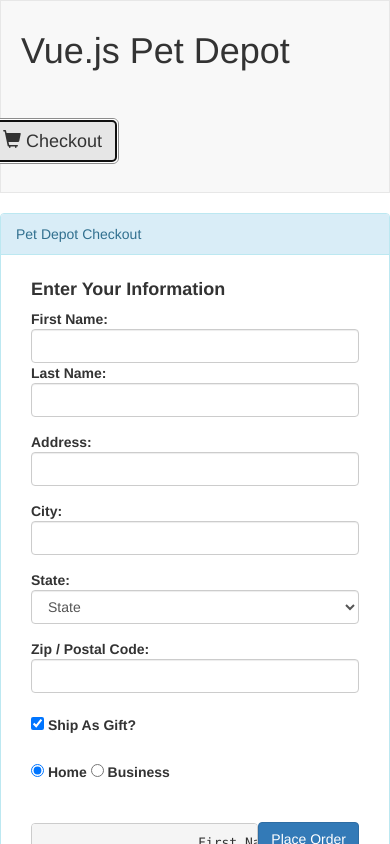
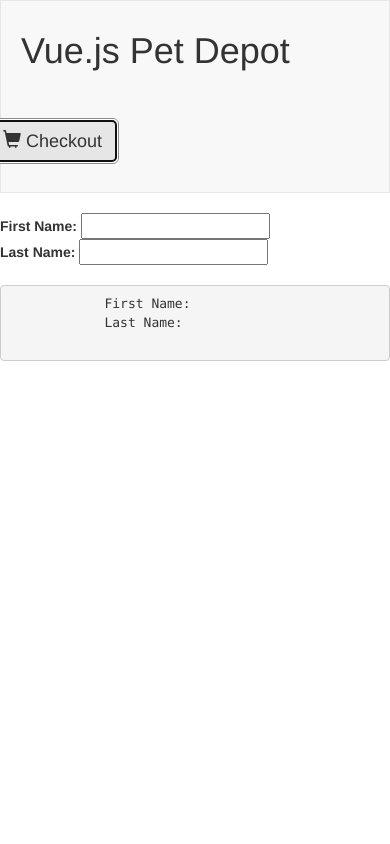
Before and after one commit to Legellon/legellon.github.io, a plain HTML site: page index.html in a window 390 px wide. Both pictures are taken after a click on the button "Checkout". Shown: the top 844 px of the page. Drawn offline with nearby package versions, Linux system fonts and the light colour scheme.

Commit message:
Update index.html

```diff
--- a/index.html
+++ b/index.html
@@ -1,16 +1,19 @@
+<html>
 
-<html>
 <head>
   <title>Vue.js Pet Depot</title>
   <script src="https://unpkg.com/vue"></script>
-  <link rel="stylesheet" type="text/css" href="assets/css/app.css"/>
-  <link rel="stylesheet" href="https://maxcdn.bootstrapcdn.com/bootstrap/3.3.7/css/bootstrap.min.css" integrity="sha384-BVYiiSIFeK1dGmJRAkycuHAHRg32OmUcww7on3RYdg4Va+PmSTsz/K68vbdEjh4u" crossorigin="anonymous">
+  <link rel="stylesheet" type="text/css" href="assets/css/app.css" />
+  <link rel="stylesheet" href="https://maxcdn.bootstrapcdn.com/bootstrap/3.3.7/css/bootstrap.min.css" integrity="sha384-BVYiiSIFeK1dGmJRAkycuHAHRg32OmUcww7on3RYdg4Va+PmSTsz/K68vbdEjh4u"
+    crossorigin="anonymous">
+  <meta charset="UTF-8">
 </head>
+<body>
  <div id="app">
   <header>
     <div class="navbar navbar-default">
       <div class="navbar-header">
-        <h1>{{ sitename }}</h1>
+        <h1 v-text="sitename"></h1>
       </div>
       <div class="nav navbar-nav navbar-right cart">
           <button type="button" class="btn btn-default btn-lg" v-on:click="showCheckout">
@@ -20,7 +23,7 @@
   </div>
   </header>
   <main>
-    <div class="row">
+    <div class="row product">
       <div v-if="showProduct">
         <div class="col-md-2 col-md-offset-1">
           <figure>
@@ -33,117 +36,33 @@
           <p class="price">
             {{product.price | formatPrice}}
           </p>
-          <button class=" btn btn-primary btn-lg"
-            v-on:click="addToCart"
-            v-if="canAddToCart">Add to cart</button>
-            <button disabled="true" class=" btn btn-primary btn-lg"
-              v-else >Add to cart</button>
+          <button class="default" v-on:click="addToCart" v-if="canAddToCart"> Add on cart </button>
+          <button class="disabled" v-else> Add on cart </button>
         </div>
       </div>
       <div v-else>
-        <div class="col-md-10 col-md-offset-1">
-          <div class="panel panel-info">
-            <div class="panel-heading">Pet Depot Checkout</div>
-            <div class="panel-body">
-              <div class="form-group">
-                <div class="col-md-12">
-                  <h4><strong>Enter Your Information</strong></h4>
-                </div>
-                <div class="form-group">
         <div class="col-md-6">
           <strong>First Name:</strong>
-                    <input v-model.trim="order.firstName" class="form-control" />
+          <input v-model="order.firstName" class="from-control"/>
         </div>
         <div class="col-md-6">
           <strong>Last Name:</strong>
-                    <input v-model.trim="order.lastName" class="form-control" />
-                  </div>
-                </div>
-                <div class="form-group">
-                  <div class="col-md-12"><strong>Address:</strong></div>
-                  <div class="col-md-12">
-                    <input v-model.trim="order.address" class="form-control" />
-                  </div>
-                </div>
-                <div class="form-group">
-                  <div class="col-md-12"><strong>City:</strong></div>
-                  <div class="col-md-12">
-                    <input v-model.trim="order.city" class="form-control" />
-                  </div>
-                </div>
-                <div class="form-group">
-                  <div class="col-md-2">
-                    <strong>State:</strong>
-                    <select v-model="order.state" class="form-control">
-                      <option disabled value="">State</option>
-                      <option v-for="(state, key) in states" v-bind:value="state">
-                        {{key}}
-                      </option>
-                    </select>
-                  </div>
-                </div>
-                <div class="form-group">
-                  <div class="col-md-6 col-md-offset-4">
-                    <strong>Zip / Postal Code:</strong>
-                    <input v-model.number="order.zip"
-                      class="form-control"
-                      type="number"/>
-                  </div>
-                </div>
-
-                <div class="form-group">
-                  <div class="col-md-6 boxes">
-                    <input type="checkbox"
-                      id="gift" value="true"
-                      v-bind:true-value="order.sendGift"
-                      v-bind:false-value="order.dontSendGift"
-                      v-model="order.gift">
-                    <label for="checkbox">Ship As Gift?</label>
-                  </div>
-                </div>
-                <div class="form-group">
-                  <div class="col-md-6 boxes">
-                    <input type="radio"
-                      id="home"
-                      v-bind:value="order.home"
-                      v-model="order.method">
-                    <label for="home">Home</label>
-                    <input type="radio"
-                      id="business"
-                      v-bind:value="order.business"
-                      v-model="order.method">
-                    <label for="business">Business</label>
-                  </div>
-                </div>
-                <div class="form-group">
-                  <div class="col-md-6">
-                    <button type="submit" class="btn btn-primary submit" v-on:click="submitForm">Place Order</button>
-                  </div>
+          <input v-model="order.lastName" class="from-control" />
         </div>
         <div class="col-md-12 verify">
           <pre>
             First Name: {{order.firstName}}
-                    Last Name: {{order.lastName}}
-                    Address: {{order.address}}
-                    City: {{order.city}}
-                    Zip: {{order.zip}}
-                    State: {{order.state}}
-                    Method: {{order.method}}
-                    Gift: {{order.gift}}
+            Last Name:  {{order.lastName}}
           </pre>
         </div>
-              </div>
-            </div>
-          </div>
 
-
-        </div>
-      </div>
       </div>
 
   </main>
 
 </div>
+</body>
+
 <script type="text/javascript">
   var APP_LOG_LIFECYCLE_EVENTS = true;
   var webstore = new Vue({
@@ -151,55 +70,34 @@
     data: {
       sitename: "Vue.js Pet Depot",
       showProduct: true,
-        a: false,
-        states: {
-          AL: 'Alabama',
-          AK: 'Alaska',
-          AR: 'Arizona',
-          CA: 'California',
-          NV: 'Nevada'
-        },
       order: {
         firstName: '',
-          lastName: '',
-          address: '',
-          city: '',
-          zip: '',
-          state: '',
-          method: 'Home Address',
-          business: 'Business Address',
-          home: 'Home Address',
-          gift:'Send As A Gift',
-          sendGift: 'Send As A Gift',
-          dontSendGift: 'Do Not Send As A Gift'
+        lastName: ''
       },
       product: {
         id: 1001,
         title: "Cat Food, 25lb bag",
-          description: "A 25 pound bag of <em>irresistible</em>, organic goodness for your cat.",
+        description: "A 25 pound bag of <em>irresistible</em>," + " organic goodness for your cat.",
         price: 2000,
         image: "assets/images/product-fullsize.png",
         availableInventory: 5
       },
       cart: []
     },
+    computed: {
+      cartItemCount: function() {
+        return this.cart.length || '';
+      },
+      canAddToCart: function() {
+        return this.product.availableInventory > this.cartItemCount;
+      }
+    },
     methods: {
       addToCart: function() {
         this.cart.push( this.product.id );
       },
       showCheckout() {
-          this.showProduct = this.showProduct ? false: true;
-        },
-        submitForm() {
-          alert('Submitted');
-        }
-      },
-      computed: {
-        cartItemCount() {
-          return this.cart.length || '';
-        },
-        canAddToCart() {
-          return this.product.availableInventory > this.cartItemCount;
+        this.showProduct = this.showProduct ? false : true;
       }
     },
     filters: {
@@ -210,7 +108,7 @@
           var priceArray = priceString.split("").reverse();	//#F
           var index = 3;	//#F
           while (priceArray.length > index + 3) {	//#F
-              priceArray.splice(index+3, 0, ",");	//#F
+            priceArray.splice(index + 3, 0, ",");	//#F
             index += 4;	//#F
           }	//#F
           return "$" + priceArray.reverse().join("");	//#G
@@ -219,42 +117,42 @@
         }
       }
     },
-      beforeCreate: function() {	//#B
+    beforeCreate: function () {	//#B
       if (APP_LOG_LIFECYCLE_EVENTS) {	//#B
         console.log("beforeCreate");	//#B
       }	//#B
     },	//#B
-  created: function() {	//#C
+    created: function () {	//#C
       if (APP_LOG_LIFECYCLE_EVENTS) {	//#C
         console.log("created");	//#C
       }	//#C
     },	//#C
-  beforeMount: function() {	//#D
+    beforeMount: function () {	//#D
       if (APP_LOG_LIFECYCLE_EVENTS) {	//#D
         console.log(" beforeMount");	//#D
       }	//#D
     },	//#D
-  mounted:  function() {	//#E
+    mounted: function () {	//#E
       if (APP_LOG_LIFECYCLE_EVENTS) {	//#E
         console.log(" mounted"); 	//#E
       } 	//#E
     },	//#E
-  beforeUpdate:  function() { 	//#F
+    beforeUpdate: function () { 	//#F
       if (APP_LOG_LIFECYCLE_EVENTS) { 	//#F
         console.log("beforeUpdate"); 	//#F
       } 	//#F
     },	//#F
-  updated:  function() { 	//#G
+    updated: function () { 	//#G
       if (APP_LOG_LIFECYCLE_EVENTS) { 	//#G
         console.log("updated"); 	//#G
       } 	//#G
     },	//#G
-  beforeDestroyed:  function() { 	//#H
+    beforeDestroy: function () { 	//#H
       if (APP_LOG_LIFECYCLE_EVENTS) { 	//#H
-      console.log("beforeDestroyed "); 	//#H
+        console.log("beforeDestroy "); 	//#H
       } 	//#H
     },	//#H
-  destroyed:  function() { 	//#I
+    destroyed: function () { 	//#I
       if (APP_LOG_LIFECYCLE_EVENTS) { 	//#I
         console.log("destroyed"); 	//#I
       } 	//#I
@@ -262,4 +160,5 @@
   });
 </script>
 </body>
+
 </html>
```
Lines whose indentation alone changed are shown as unchanged.
